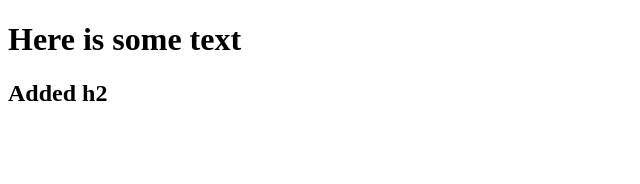
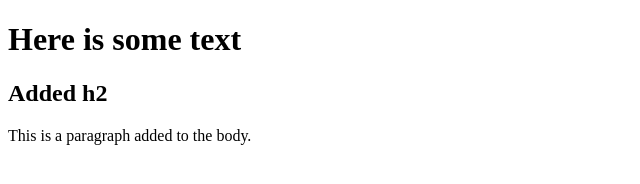
Before and after one commit to SergiiMost/git-test, a plain HTML site: page index.html in a window 1280 px wide. Shown: the whole page, without its empty margins (0-640 px from the left). Drawn offline with Linux system fonts and the light colour scheme.

Commit message:
added p tag

```diff
--- a/index.html
+++ b/index.html
@@ -8,5 +8,6 @@
   <body>
     <h1>Here is some text</h1>
     <h2>Added h2</h2>
+    <p>This is a paragraph added to the body.</p>
   </body>
 </html>
```
